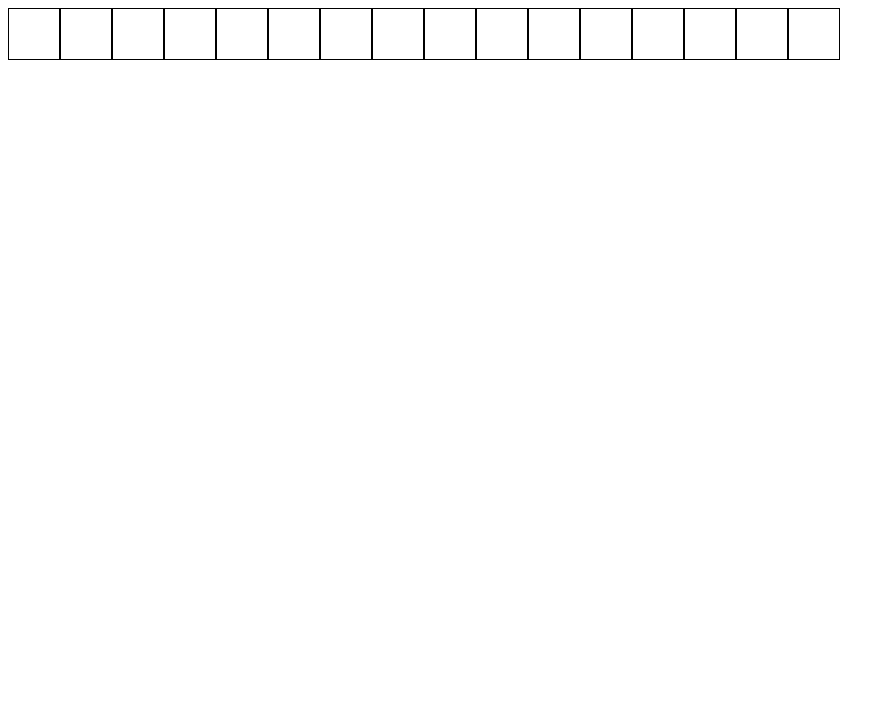
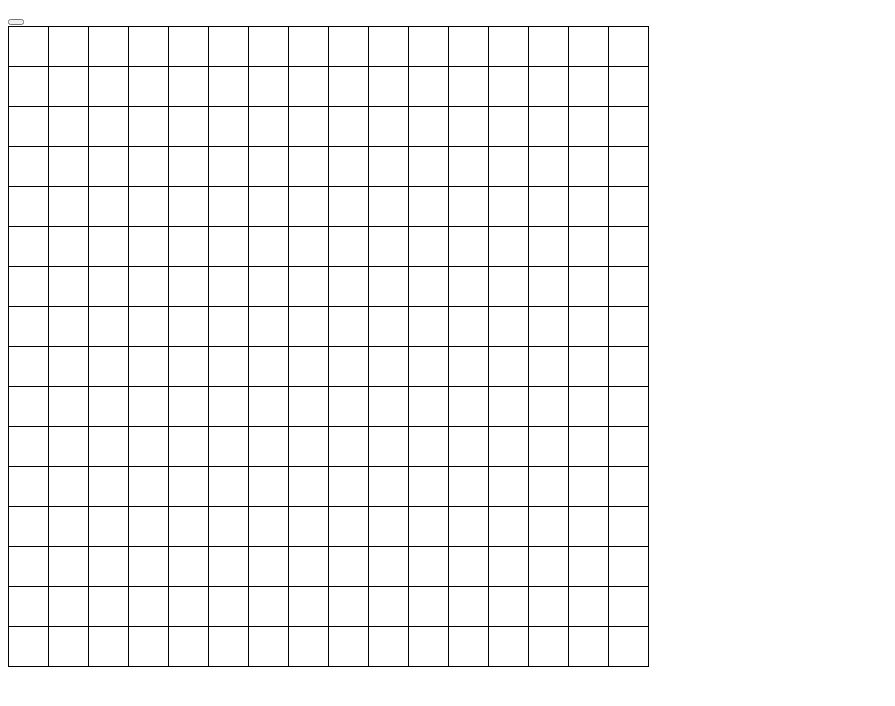
Before and after one commit to guriarte/etch-a-sketch, a plain HTML site: page index.html in a window 1280 px wide. Shown: the whole page, without its empty margins (0-895 px from the left). Drawn offline with Linux system fonts and the light colour scheme.

Commit message:
created workable grid

```diff
--- a/index.html
+++ b/index.html
@@ -13,6 +13,7 @@
     <link rel="stylesheet" href="./style.css" />
   </head>
   <body>
+    <div><button class="reset-button"></button></div>
     <div class="grid-container"></div>
 
     <script src="./script.js" async defer></script>
--- a/script.js
+++ b/script.js
@@ -1,9 +1,13 @@
 const gridContainer = document.querySelector(".grid-container");
-const gridItem = document.createElement("div");
-gridItem.className = "grid-item";
 
-for (let i = 0; i < 16; i++) {
+for (let i = 0; i < 16 * 16; i++) {
   const gridItem = document.createElement("div");
   gridItem.className = "grid-item";
   gridContainer.appendChild(gridItem);
 }
+
+document.querySelectorAll(".grid-item").forEach((gridItem) => {
+  gridItem.addEventListener("mouseover", (e) => {
+    e.currentTarget.style.backgroundColor = "black";
+  });
+});
--- a/style.css
+++ b/style.css
@@ -1,9 +1,15 @@
 .grid-item {
-  border: solid black 1px;
-  width: 50px;
-  height: 50px;
+  border-bottom: 1px solid black;
+  border-right: 1px solid black;
+  width: 40px;
+  height: 40px;
+  box-sizing: border-box;
 }
 
 .grid-container {
   display: flex;
+  flex-wrap: wrap;
+  width: 640px;
+  border-left: 1px solid black;
+  border-top: 1px solid black;
 }
```
